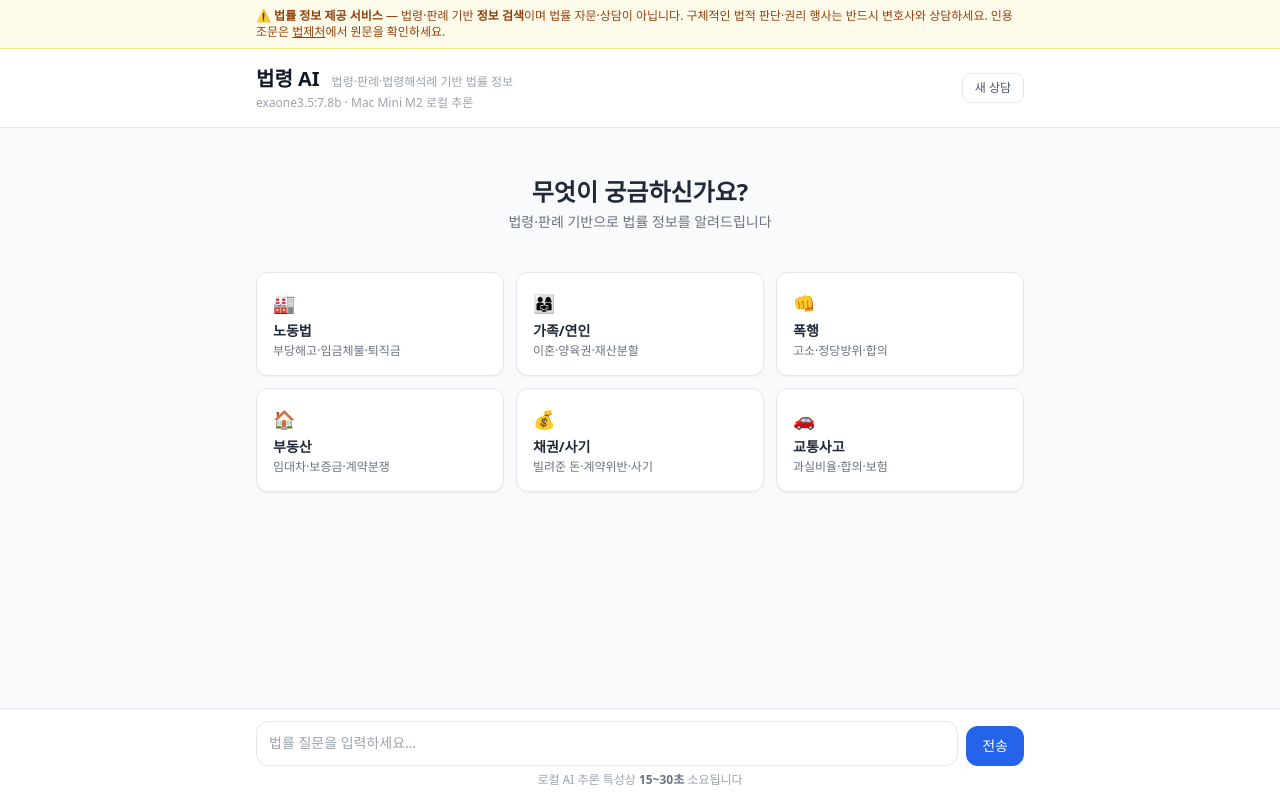
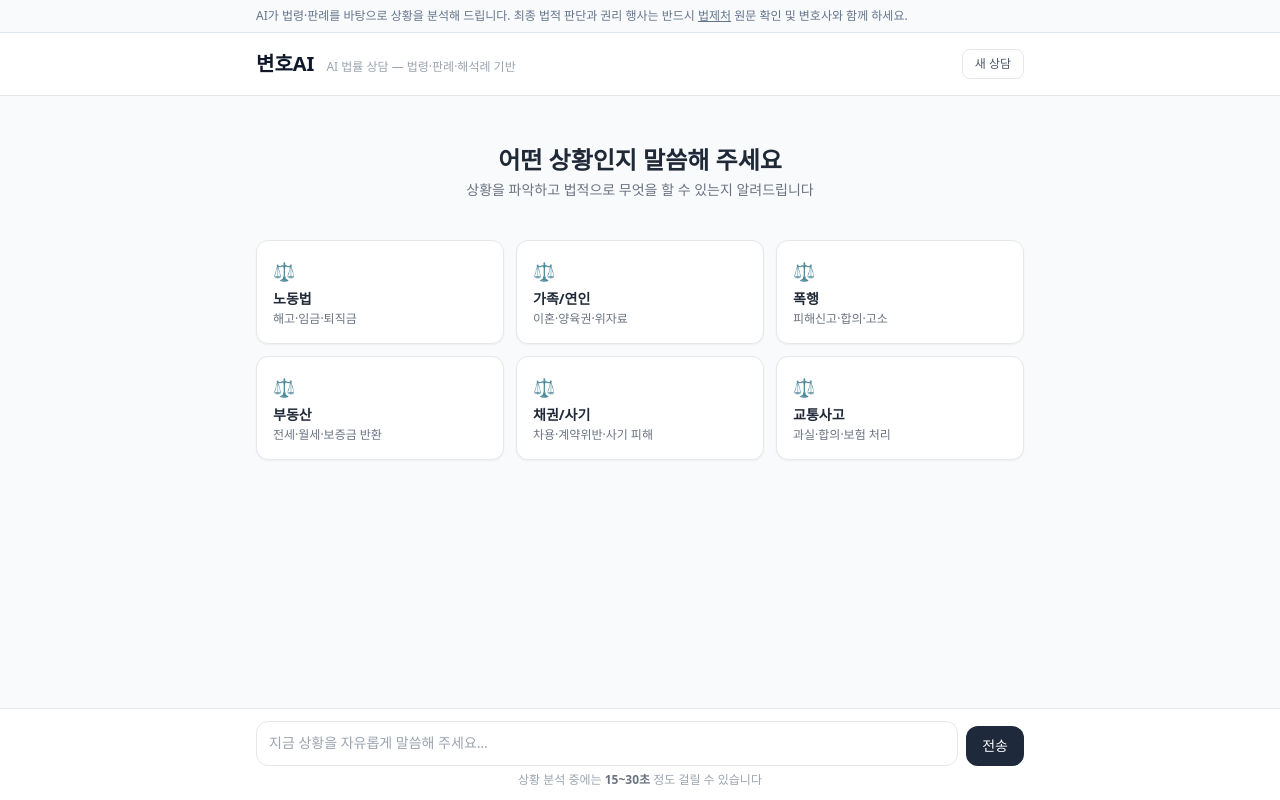
Before and after one commit to CODe5753/rag-law, a FastAPI app: page / in a window 1280 px wide. Run offline with FastAPI, Linux system fonts and the light colour scheme; some libraries are stand-ins or nearby versions.

Commit message:
refactor(ui): 변호AI 컨셉 전면 적용
- 서비스명: 법령 AI → 변호AI
- 배너: ⚠ 경고 톤 → 중립 안내 톤, slate 색상
- 헤더: 인프라 정보(모델명/하드웨어) 제거
- 온보딩: "무엇이 궁금하신가요" → "어떤 상황인지 말씀해 주세요"
- 카테고리 카드: 질문형 → 상황 서술형, ⚖️ 통일, 자동 전송
- Placeholder: "법률 질문 입력" → "지금 상황을 자유롭게 말씀해 주세요"
- 하단 안내: "로컬 AI 추론" 문구 제거
- 색상: blue → slate/navy 계열
- latency 표시 제거
- intakeBubble: indigo 배경 + "추가 확인 사항" 라벨로 차별화
- summaryBubble: "파악된 상황" → "상담 내용 요약"

```diff
--- a/src/templates/index.html
+++ b/src/templates/index.html
@@ -3,7 +3,7 @@
 <head>
   <meta charset="UTF-8" />
   <meta name="viewport" content="width=device-width, initial-scale=1.0" />
-  <title>법령 AI — 법률 정보 검색</title>
+  <title>변호AI — AI 법률 상담</title>
   <script src="https://cdn.tailwindcss.com"></script>
   <script src="https://unpkg.com/htmx.org@1.9.12"></script>
   <script src="https://cdn.jsdelivr.net/npm/marked@12/marked.min.js"></script>
@@ -28,12 +28,12 @@
 </head>
 <body class="bg-gray-50 min-h-screen flex flex-col">
 
-  <!-- 법률 면책 고지 -->
-  <div class="bg-amber-50 border-b border-amber-200 px-4 py-2 flex-shrink-0">
-    <div class="max-w-3xl mx-auto text-xs text-amber-800">
-      <strong>⚠ 법률 정보 제공 서비스</strong> — 법령·판례 기반 <strong>정보 검색</strong>이며 법률 자문·상담이 아닙니다.
-      구체적인 법적 판단·권리 행사는 반드시 변호사와 상담하세요.
-      인용 조문은 <a href="https://www.law.go.kr" target="_blank" rel="noopener" class="underline">법제처</a>에서 원문을 확인하세요.
+  <!-- 안내 배너 -->
+  <div class="bg-slate-50 border-b border-slate-200 px-4 py-2 flex-shrink-0">
+    <div class="max-w-3xl mx-auto text-xs text-slate-500">
+      AI가 법령·판례를 바탕으로 상황을 분석해 드립니다. 최종 법적 판단과 권리 행사는 반드시
+      <a href="https://www.law.go.kr" target="_blank" rel="noopener" class="underline">법제처</a>
+      원문 확인 및 변호사와 함께 하세요.
     </div>
   </div>
 
@@ -42,11 +42,8 @@
     <div class="max-w-3xl mx-auto flex items-center justify-between">
       <div>
         <div class="flex items-baseline gap-3">
-          <h1 class="text-xl font-bold text-gray-900">법령 AI</h1>
-          <span class="text-xs text-gray-400 hidden sm:inline">법령·판례·법령해석례 기반 법률 정보</span>
-        </div>
-        <div class="text-xs text-gray-400 mt-0.5">
-          {{ ollama_model }} · Mac Mini M2 로컬 추론
+          <h1 class="text-xl font-bold text-slate-900">변호AI</h1>
+          <span class="text-xs text-gray-400 hidden sm:inline">AI 법률 상담 — 법령·판례·해석례 기반</span>
         </div>
       </div>
       <button id="new-chat-btn"
@@ -61,48 +58,48 @@
   <main class="flex-1 overflow-y-auto px-4 py-6" id="chat-scroll">
     <div class="max-w-3xl mx-auto space-y-2" id="chat-messages">
 
-      <!-- Onboarding cards (hidden once first message sent) -->
+      <!-- Onboarding cards -->
       <div id="onboarding" class="space-y-4">
         <div class="text-center py-6">
-          <div class="text-2xl font-bold text-gray-800 mb-1">무엇이 궁금하신가요?</div>
-          <div class="text-sm text-gray-500">법령·판례 기반으로 법률 정보를 알려드립니다</div>
+          <div class="text-2xl font-bold text-gray-800 mb-1">어떤 상황인지 말씀해 주세요</div>
+          <div class="text-sm text-gray-500">상황을 파악하고 법적으로 무엇을 할 수 있는지 알려드립니다</div>
         </div>
         <div class="grid grid-cols-2 sm:grid-cols-3 gap-3">
-          <button class="category-card text-left p-4 bg-white rounded-xl border border-gray-200 shadow-sm hover:border-blue-300 hover:shadow transition-all"
-                  data-question="부당해고를 당했을 때 어떻게 해야 하나요?">
-            <div class="text-lg mb-1">🏭</div>
+          <button class="category-card text-left p-4 bg-white rounded-xl border border-gray-200 shadow-sm hover:border-slate-400 hover:shadow transition-all"
+                  data-question="갑자기 해고 통보를 받았습니다. 어떻게 해야 할까요?">
+            <div class="text-lg mb-1">⚖️</div>
             <div class="font-semibold text-sm text-gray-800">노동법</div>
-            <div class="text-xs text-gray-500 mt-0.5">부당해고·임금체불·퇴직금</div>
+            <div class="text-xs text-gray-500 mt-0.5">해고·임금·퇴직금</div>
           </button>
-          <button class="category-card text-left p-4 bg-white rounded-xl border border-gray-200 shadow-sm hover:border-blue-300 hover:shadow transition-all"
-                  data-question="이혼 절차와 재산분할은 어떻게 되나요?">
-            <div class="text-lg mb-1">👨‍👩‍👧</div>
+          <button class="category-card text-left p-4 bg-white rounded-xl border border-gray-200 shadow-sm hover:border-slate-400 hover:shadow transition-all"
+                  data-question="이혼을 생각하고 있는데 어디서부터 시작해야 할지 모르겠습니다">
+            <div class="text-lg mb-1">⚖️</div>
             <div class="font-semibold text-sm text-gray-800">가족/연인</div>
-            <div class="text-xs text-gray-500 mt-0.5">이혼·양육권·재산분할</div>
+            <div class="text-xs text-gray-500 mt-0.5">이혼·양육권·위자료</div>
           </button>
-          <button class="category-card text-left p-4 bg-white rounded-xl border border-gray-200 shadow-sm hover:border-blue-300 hover:shadow transition-all"
-                  data-question="폭행 피해를 입었을 때 고소 방법과 절차는?">
-            <div class="text-lg mb-1">👊</div>
+          <button class="category-card text-left p-4 bg-white rounded-xl border border-gray-200 shadow-sm hover:border-slate-400 hover:shadow transition-all"
+                  data-question="폭행을 당했는데 신고나 고소를 해야 할지 모르겠습니다">
+            <div class="text-lg mb-1">⚖️</div>
             <div class="font-semibold text-sm text-gray-800">폭행</div>
-            <div class="text-xs text-gray-500 mt-0.5">고소·정당방위·합의</div>
+            <div class="text-xs text-gray-500 mt-0.5">피해신고·합의·고소</div>
           </button>
-          <button class="category-card text-left p-4 bg-white rounded-xl border border-gray-200 shadow-sm hover:border-blue-300 hover:shadow transition-all"
-                  data-question="전세 보증금을 돌려받지 못할 때 법적 조치는?">
-            <div class="text-lg mb-1">🏠</div>
+          <button class="category-card text-left p-4 bg-white rounded-xl border border-gray-200 shadow-sm hover:border-slate-400 hover:shadow transition-all"
+                  data-question="집주인이 전세금을 안 돌려주겠다고 합니다">
+            <div class="text-lg mb-1">⚖️</div>
             <div class="font-semibold text-sm text-gray-800">부동산</div>
-            <div class="text-xs text-gray-500 mt-0.5">임대차·보증금·계약분쟁</div>
+            <div class="text-xs text-gray-500 mt-0.5">전세·월세·보증금 반환</div>
           </button>
-          <button class="category-card text-left p-4 bg-white rounded-xl border border-gray-200 shadow-sm hover:border-blue-300 hover:shadow transition-all"
-                  data-question="빌려준 돈을 돌려받기 위한 법적 방법은?">
-            <div class="text-lg mb-1">💰</div>
+          <button class="category-card text-left p-4 bg-white rounded-xl border border-gray-200 shadow-sm hover:border-slate-400 hover:shadow transition-all"
+                  data-question="빌려준 돈을 계속 안 갚고 있습니다">
+            <div class="text-lg mb-1">⚖️</div>
             <div class="font-semibold text-sm text-gray-800">채권/사기</div>
-            <div class="text-xs text-gray-500 mt-0.5">빌려준 돈·계약위반·사기</div>
+            <div class="text-xs text-gray-500 mt-0.5">차용·계약위반·사기 피해</div>
           </button>
-          <button class="category-card text-left p-4 bg-white rounded-xl border border-gray-200 shadow-sm hover:border-blue-300 hover:shadow transition-all"
-                  data-question="교통사고 과실비율은 어떻게 결정되나요?">
-            <div class="text-lg mb-1">🚗</div>
+          <button class="category-card text-left p-4 bg-white rounded-xl border border-gray-200 shadow-sm hover:border-slate-400 hover:shadow transition-all"
+                  data-question="교통사고가 났는데 합의나 보험 처리를 어떻게 해야 할지 모르겠습니다">
+            <div class="text-lg mb-1">⚖️</div>
             <div class="font-semibold text-sm text-gray-800">교통사고</div>
-            <div class="text-xs text-gray-500 mt-0.5">과실비율·합의·보험</div>
+            <div class="text-xs text-gray-500 mt-0.5">과실·합의·보험 처리</div>
           </button>
         </div>
       </div>
@@ -117,19 +114,19 @@
         <textarea id="question-input"
                   name="question"
                   rows="1"
-                  placeholder="법률 질문을 입력하세요…"
+                  placeholder="지금 상황을 자유롭게 말씀해 주세요…"
                   class="flex-1 text-sm border border-gray-200 rounded-xl px-3 py-2.5
-                         focus:outline-none focus:ring-2 focus:ring-blue-300 focus:border-blue-300
+                         focus:outline-none focus:ring-2 focus:ring-slate-300 focus:border-slate-400
                          resize-none overflow-hidden leading-relaxed"
                   style="min-height: 42px; max-height: 140px;"></textarea>
         <button type="submit" id="send-btn"
-                class="px-4 py-2.5 bg-blue-600 text-white text-sm font-medium rounded-xl
-                       hover:bg-blue-700 active:bg-blue-800 transition-colors flex-shrink-0 self-end">
+                class="px-4 py-2.5 bg-slate-800 text-white text-sm font-medium rounded-xl
+                       hover:bg-slate-700 active:bg-slate-900 transition-colors flex-shrink-0 self-end">
           전송
         </button>
       </form>
       <div class="text-xs text-gray-400 mt-1.5 text-center">
-        로컬 AI 추론 특성상 <strong class="text-gray-500">15~30초</strong> 소요됩니다
+        상황 분석 중에는 <strong class="text-gray-500">15~30초</strong> 정도 걸릴 수 있습니다
       </div>
     </div>
   </div>
@@ -149,7 +146,7 @@
 
     function userBubbleHtml(text) {
       return `<div class="flex justify-end mb-3">
-        <div class="max-w-[80%] bg-blue-600 text-white rounded-2xl rounded-tr-sm px-4 py-2.5 text-sm">${escapeHtml(text)}</div>
+        <div class="max-w-[80%] bg-slate-800 text-white rounded-2xl rounded-tr-sm px-4 py-2.5 text-sm">${escapeHtml(text)}</div>
       </div>`;
     }
 
@@ -172,7 +169,7 @@
         chips = '<div class="flex flex-wrap gap-1 mt-2">';
         docs.slice(0, 5).forEach(d => {
           if (d.source === 'law')
-            chips += `<span class="text-xs px-2 py-0.5 bg-blue-50 text-blue-700 border border-blue-200 rounded-full">⚖ ${escapeHtml((d.law_name||'').slice(0,20))}</span>`;
+            chips += `<span class="text-xs px-2 py-0.5 bg-slate-100 text-slate-700 border border-slate-200 rounded-full">⚖ ${escapeHtml((d.law_name||'').slice(0,20))}</span>`;
           else if (d.source === 'prec')
             chips += `<span class="text-xs px-2 py-0.5 bg-orange-50 text-orange-700 border border-orange-200 rounded-full">⚖ ${escapeHtml((d.article_num||'').slice(0,20))}</span>`;
           else if (d.source === 'expc')
@@ -180,14 +177,12 @@
         });
         chips += '</div>';
       }
-      const latencyHtml = latency != null ? `<div class="text-xs text-gray-400 mt-1">${latency}초 소요</div>` : '';
       return `<div class="flex justify-start mb-4">
         <div class="max-w-[85%] space-y-1">
           <div class="bg-white border border-gray-200 rounded-2xl rounded-tl-sm px-4 py-3 shadow-sm">
             <div class="prose-chat text-sm text-gray-800 leading-relaxed">${mdHtml}</div>
             ${chips}
           </div>
-          ${latencyHtml}
         </div>
       </div>`;
     }
@@ -195,7 +190,8 @@
     function intakeBubbleHtml(text) {
       return `<div class="flex justify-start mb-4">
         <div class="max-w-[85%]">
-          <div class="bg-white border border-gray-200 rounded-2xl rounded-tl-sm px-4 py-3 shadow-sm">
+          <div class="bg-indigo-50 border border-indigo-200 rounded-2xl rounded-tl-sm px-4 py-3">
+            <div class="text-xs text-indigo-400 mb-1.5 font-medium">추가 확인 사항</div>
             <div class="text-sm text-gray-800 leading-relaxed">${escapeHtml(text)}</div>
           </div>
         </div>
@@ -205,9 +201,9 @@
     function summaryBubbleHtml(text) {
       return `<div class="flex justify-start mb-2">
         <div class="max-w-[85%]">
-          <div class="bg-gray-50 border border-gray-200 rounded-2xl rounded-tl-sm px-4 py-2.5">
-            <div class="text-xs text-gray-400 mb-1 font-medium">파악된 상황</div>
-            <div class="text-sm text-gray-600 leading-relaxed">${escapeHtml(text)}</div>
+          <div class="bg-slate-50 border border-slate-200 rounded-2xl rounded-tl-sm px-4 py-2.5">
+            <div class="text-xs text-slate-400 mb-1 font-medium">상담 내용 요약</div>
+            <div class="text-sm text-slate-600 leading-relaxed">${escapeHtml(text)}</div>
           </div>
         </div>
       </div>`;
@@ -276,27 +272,27 @@
       msgs.innerHTML = `
         <div id="onboarding" class="space-y-4">
           <div class="text-center py-6">
-            <div class="text-2xl font-bold text-gray-800 mb-1">무엇이 궁금하신가요?</div>
-            <div class="text-sm text-gray-500">법령·판례 기반으로 법률 정보를 알려드립니다</div>
+            <div class="text-2xl font-bold text-gray-800 mb-1">어떤 상황인지 말씀해 주세요</div>
+            <div class="text-sm text-gray-500">상황을 파악하고 법적으로 무엇을 할 수 있는지 알려드립니다</div>
           </div>
           <div class="grid grid-cols-2 sm:grid-cols-3 gap-3">
-            <button class="category-card text-left p-4 bg-white rounded-xl border border-gray-200 shadow-sm hover:border-blue-300 hover:shadow transition-all" data-question="부당해고를 당했을 때 어떻게 해야 하나요?">
-              <div class="text-lg mb-1">🏭</div><div class="font-semibold text-sm text-gray-800">노동법</div><div class="text-xs text-gray-500 mt-0.5">부당해고·임금체불·퇴직금</div>
+            <button class="category-card text-left p-4 bg-white rounded-xl border border-gray-200 shadow-sm hover:border-slate-400 hover:shadow transition-all" data-question="갑자기 해고 통보를 받았습니다. 어떻게 해야 할까요?">
+              <div class="text-lg mb-1">⚖️</div><div class="font-semibold text-sm text-gray-800">노동법</div><div class="text-xs text-gray-500 mt-0.5">해고·임금·퇴직금</div>
             </button>
-            <button class="category-card text-left p-4 bg-white rounded-xl border border-gray-200 shadow-sm hover:border-blue-300 hover:shadow transition-all" data-question="이혼 절차와 재산분할은 어떻게 되나요?">
-              <div class="text-lg mb-1">👨‍👩‍👧</div><div class="font-semibold text-sm text-gray-800">가족/연인</div><div class="text-xs text-gray-500 mt-0.5">이혼·양육권·재산분할</div>
+            <button class="category-card text-left p-4 bg-white rounded-xl border border-gray-200 shadow-sm hover:border-slate-400 hover:shadow transition-all" data-question="이혼을 생각하고 있는데 어디서부터 시작해야 할지 모르겠습니다">
+              <div class="text-lg mb-1">⚖️</div><div class="font-semibold text-sm text-gray-800">가족/연인</div><div class="text-xs text-gray-500 mt-0.5">이혼·양육권·위자료</div>
             </button>
-            <button class="category-card text-left p-4 bg-white rounded-xl border border-gray-200 shadow-sm hover:border-blue-300 hover:shadow transition-all" data-question="폭행 피해를 입었을 때 고소 방법과 절차는?">
-              <div class="text-lg mb-1">👊</div><div class="font-semibold text-sm text-gray-800">폭행</div><div class="text-xs text-gray-500 mt-0.5">고소·정당방위·합의</div>
+            <button class="category-card text-left p-4 bg-white rounded-xl border border-gray-200 shadow-sm hover:border-slate-400 hover:shadow transition-all" data-question="폭행을 당했는데 신고나 고소를 해야 할지 모르겠습니다">
+              <div class="text-lg mb-1">⚖️</div><div class="font-semibold text-sm text-gray-800">폭행</div><div class="text-xs text-gray-500 mt-0.5">피해신고·합의·고소</div>
             </button>
-            <button class="category-card text-left p-4 bg-white rounded-xl border border-gray-200 shadow-sm hover:border-blue-300 hover:shadow transition-all" data-question="전세 보증금을 돌려받지 못할 때 법적 조치는?">
-              <div class="text-lg mb-1">🏠</div><div class="font-semibold text-sm text-gray-800">부동산</div><div class="text-xs text-gray-500 mt-0.5">임대차·보증금·계약분쟁</div>
+            <button class="category-card text-left p-4 bg-white rounded-xl border border-gray-200 shadow-sm hover:border-slate-400 hover:shadow transition-all" data-question="집주인이 전세금을 안 돌려주겠다고 합니다">
+              <div class="text-lg mb-1">⚖️</div><div class="font-semibold text-sm text-gray-800">부동산</div><div class="text-xs text-gray-500 mt-0.5">전세·월세·보증금 반환</div>
             </button>
-            <button class="category-card text-left p-4 bg-white rounded-xl border border-gray-200 shadow-sm hover:border-blue-300 hover:shadow transition-all" data-question="빌려준 돈을 돌려받기 위한 법적 방법은?">
-              <div class="text-lg mb-1">💰</div><div class="font-semibold text-sm text-gray-800">채권/사기</div><div class="text-xs text-gray-500 mt-0.5">빌려준 돈·계약위반·사기</div>
+            <button class="category-card text-left p-4 bg-white rounded-xl border border-gray-200 shadow-sm hover:border-slate-400 hover:shadow transition-all" data-question="빌려준 돈을 계속 안 갚고 있습니다">
+              <div class="text-lg mb-1">⚖️</div><div class="font-semibold text-sm text-gray-800">채권/사기</div><div class="text-xs text-gray-500 mt-0.5">차용·계약위반·사기 피해</div>
             </button>
-            <button class="category-card text-left p-4 bg-white rounded-xl border border-gray-200 shadow-sm hover:border-blue-300 hover:shadow transition-all" data-question="교통사고 과실비율은 어떻게 결정되나요?">
-              <div class="text-lg mb-1">🚗</div><div class="font-semibold text-sm text-gray-800">교통사고</div><div class="text-xs text-gray-500 mt-0.5">과실비율·합의·보험</div>
+            <button class="category-card text-left p-4 bg-white rounded-xl border border-gray-200 shadow-sm hover:border-slate-400 hover:shadow transition-all" data-question="교통사고가 났는데 합의나 보험 처리를 어떻게 해야 할지 모르겠습니다">
+              <div class="text-lg mb-1">⚖️</div><div class="font-semibold text-sm text-gray-800">교통사고</div><div class="text-xs text-gray-500 mt-0.5">과실·합의·보험 처리</div>
             </button>
           </div>
         </div>`;
@@ -308,7 +304,7 @@
       document.querySelectorAll('.category-card').forEach(btn => {
         btn.addEventListener('click', () => {
           document.getElementById('question-input').value = btn.dataset.question;
-          document.getElementById('question-input').focus();
+          document.getElementById('chat-form').requestSubmit();
         });
       });
     }
@@ -406,7 +402,7 @@
           }
         }
       } catch (e) {
-        const tb = document.getElementById(typingId);
+        const tb = document.getElementById(currentTypingId);
         if (tb) tb.remove();
         console.error('SSE error', e);
       } finally {
```
